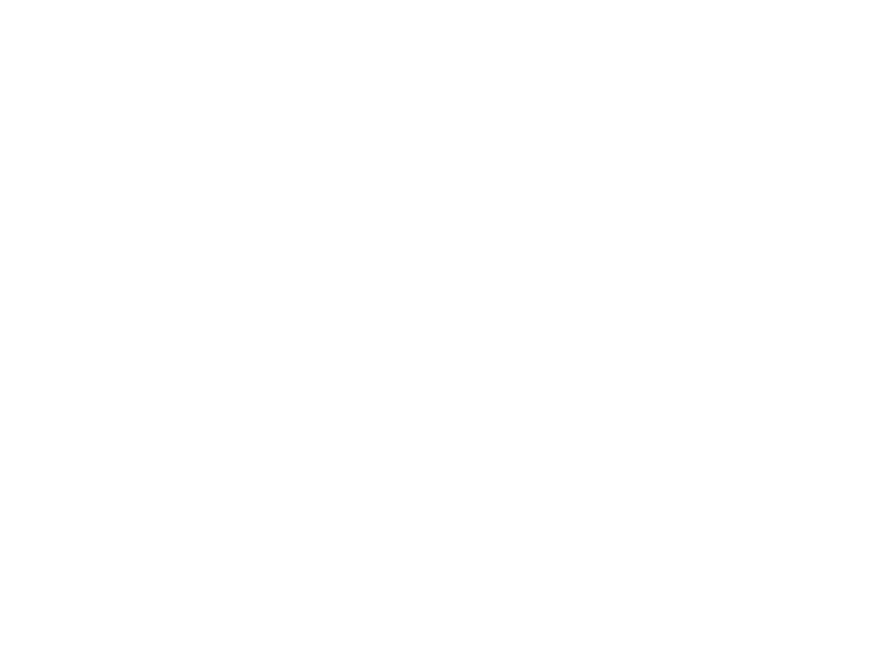
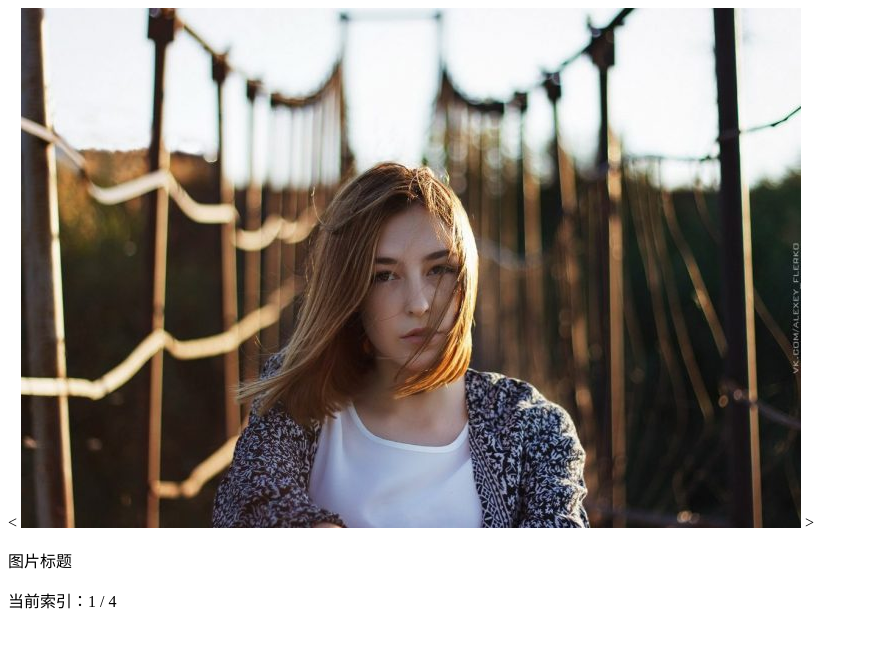
Before and after one commit to tflins/lightbox, a plain HTML site: page lightbox.html in a window 1280 px wide. Shown: the whole page, without its empty margins (0-869 px from the left). Drawn offline with Linux system fonts and the light colour scheme.

Commit message:
搭建DOM结构

```diff
--- a/lightbox.html
+++ b/lightbox.html
@@ -4,9 +4,27 @@
   <meta charset="UTF-8">
   <meta name="viewport" content="width=device-width, initial-scale=1.0">
   <meta http-equiv="X-UA-Compatible" content="ie=edge">
-  <title>Document</title>
+  <title>lightbox插件</title>
 </head>
 <body>
-
+  <!-- 遮罩层 -->
+  <div id="G-lightbox-mask"></div>
+  <!-- 弹出层 -->
+  <div id="G-lightbox-popup">
+    <!-- 图片预览区 -->
+    <div class="lightbox-pic-view">
+      <span class="lightbox-btn lightbox-prev-btn"><</span>
+      <img class="lightbox-image" src="images/0.jpg" alt="美女1">
+      <span class="lightbox-btn lightbox-next-btn">></span>
+    </div>
+    <!-- 字幕区域 -->
+    <div class="lightbox-pic-caption">
+      <div class="lightbox-caption-area">
+        <p class="lightbox-pic-desc">图片标题</p>
+        <span class="lightbox-of-index">当前索引：1 / 4</span>
+      </div>
+      <span class="lightbox-close-btn"></span>
+    </div>
+  </div>
 </body>
 </html>
```
Also changed, not shown: images/0.jpg (added), images/1.jpg (added).
